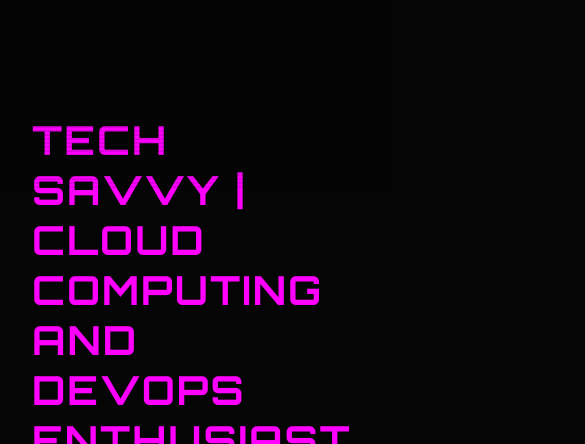
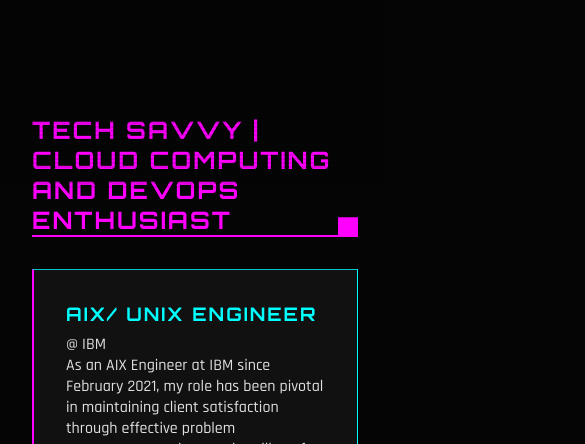
Before and after one commit to ahmedzaabal/My-Website, a plain HTML site: page index.html in a window 390 px wide. Shown: the part 656-1100 px from the top of the page, 585 px wide, since content can reach past the window. Drawn offline with Linux system fonts and the light colour scheme.

```diff
--- a/style.css
+++ b/style.css
@@ -225,6 +225,11 @@ footer {
 
     h1 {
         font-size: 2.5rem;
+    }
+
+    .section-title {
+        font-size: 1.5rem;
+        padding-right: 1.5rem;
     }
 }
 
```
